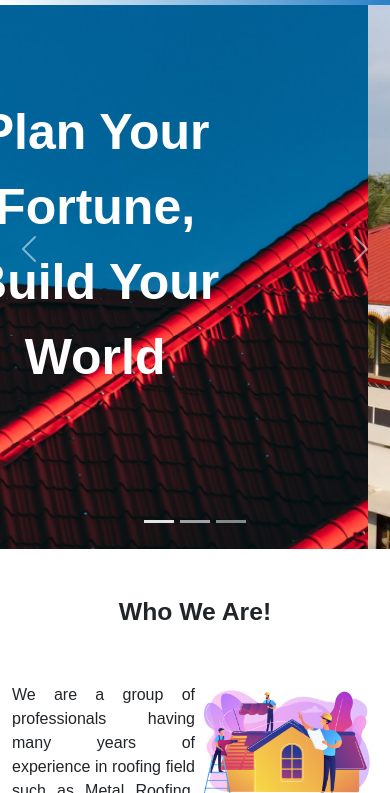
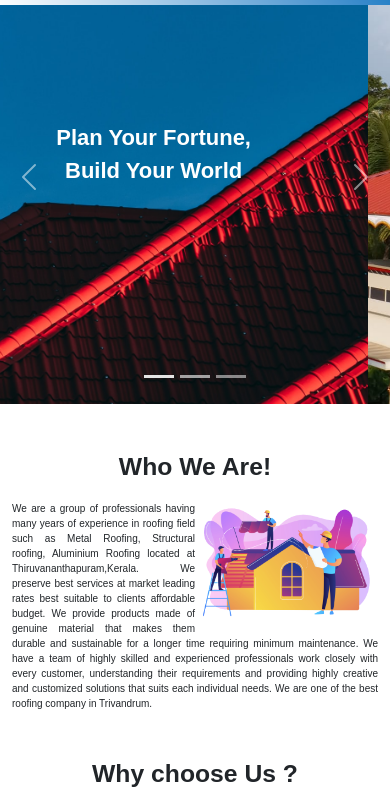
Before and after one commit to SajnaFaiza/ProminetRoofs, a plain HTML site: page index.html in a window 390 px wide. Shown: the part 51-844 px from the top of the page. Drawn offline with Linux system fonts and the light colour scheme.

Commit message:
Final Push

```diff
--- a/assets/css/style.css
+++ b/assets/css/style.css
@@ -129,4 +129,26 @@ a {
     .navitemclr {
         color: black !important;
     }
+    .text-alignment {
+        font-size: 10px;
+    }
+    .aboutus {
+        padding-top: 3% !important;
+    }
+    .col-4-fl {
+        width: 100% !important;
+    }
+    .hero-image1,
+    .hero-image2,
+    .hero-image3 {
+        height: 455px;
+    }
+    .hero-text {
+        position: inherit;
+        top: 45%;
+        left: 45%;
+    }
+    .hero-text h1 {
+        font-size: 22px !important;
+    }
 }
--- a/index.html
+++ b/index.html
@@ -93,8 +93,8 @@
     <div class="container" id="aboutus">
         <h4 class=" fw-bold fs-2 text-center mt-5">Who We Are!</h4>
         <div class="row">
-            <div class=" pt-5 text-alignment">
-                <img src="./assets/images/bgimage.png" class="float-end img-fluid w-50" alt=""> We are a group of professionals having many years of experience in roofing field such as Metal Roofing, Structural roofing, Aluminium Roofing located at Thiruvananthapuram,Kerala.
+            <div class=" pt-5 text-alignment aboutus">
+                <img src="./assets/images/bgimage.png" class="float-end w-50" alt=""> We are a group of professionals having many years of experience in roofing field such as Metal Roofing, Structural roofing, Aluminium Roofing located at Thiruvananthapuram,Kerala.
                 We preserve best services at market leading rates best suitable to clients affordable budget. We provide products made of genuine material that makes them durable and sustainable for a longer time requiring minimum maintenance. We have
                 a team of highly skilled and experienced professionals work closely with every customer, understanding their requirements and providing highly creative and customized solutions that suits each individual needs. We are one of the best roofing
                 company in Trivandrum.
@@ -115,20 +115,20 @@
         </div>
 
         <div class="row  mt-3">
-            <div class="col border-end">
+            <div class="col-4 border-end col-4-fl">
 
                 <i class="fa-3x fa fa-clock-o text-primary"></i><br>
                 <h6 class="fw-bold">Time Management</h6> <br>
                 <p class="text-alignment">Within time we complete our work.We have highly skilled labors with us to satisfy our customer.The construction and roofing work is very well executed by applying the latest technology and modern machinery tools.Roofing in trivandrum,
                     Metal roofing,Structural roofing, contemporary roofing or aluminium roofing works in trivandrum is your concern?? Please call us!</p>
             </div>
-            <div class="col border-end">
+            <div class="col-4 border-end col-4-fl">
                 <i class="fa-3x fa fa-home text-primary"></i> <br>
                 <h6 class="fw-bold">Skilled Workers</h6> <br>
                 <p class="text-alignment"> Our team is very experienced and can offer a range of styles from flat to contemporary, Gable or Mansard etc. They are fully conversant with current planning laws and their experience and expert advice allows clients to make informed choices
                     about the roofing of the project.We specialize in all roof designing projects and make it awesome to provide maximum satisfaction</p>
             </div>
-            <div class="col">
+            <div class="col-4 col-4-fl">
                 <i class="fa-3x fa fa-check-circle text-primary"></i> <br>
                 <h6 class="fw-bold">Branded Materials</h6><br>
                 <p class="text-alignment">Our extensive experience in roofing services and home improvement mean we will ensure your project runs seamlessly from grand design to your dream home. Using only the best materials and stratergic methods, we take away the uncertainty
```
